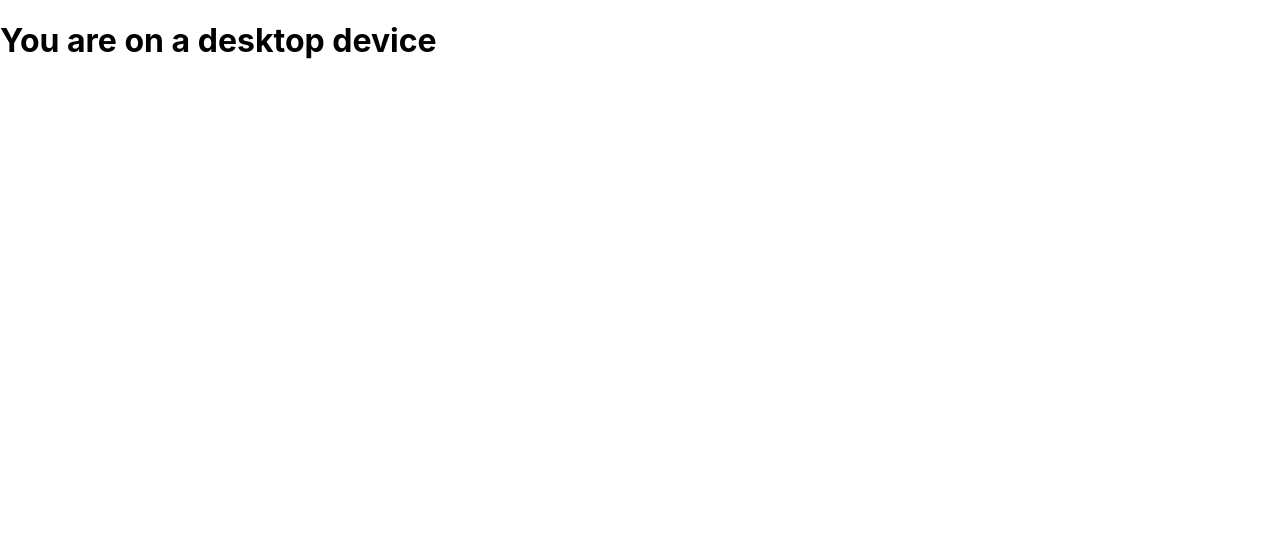
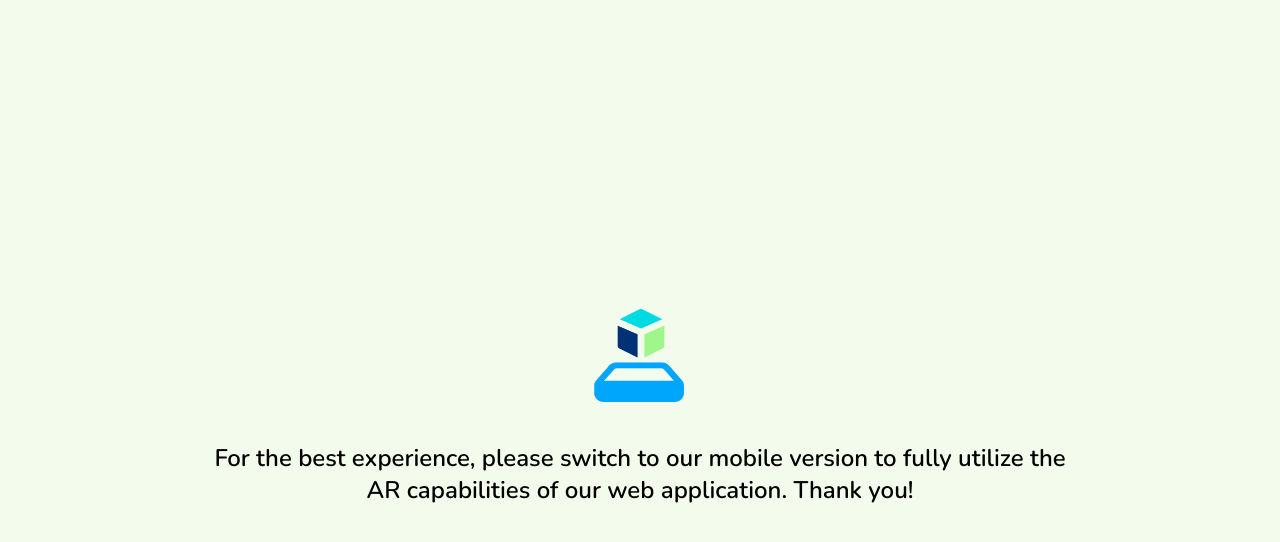
Before and after one commit to AlbertoCabreraJr/learn-through-ar-backend, a React (Create React App) app: page / in a window 1280 px wide. Shown: the top 542 px of the page. Built offline with nearby package versions, Linux system fonts and the light colour scheme.

Commit message:
Added scss

```diff
--- a/package.json
+++ b/package.json
@@ -13,6 +13,7 @@
     "react": "^17.0.2",
     "react-dom": "^17.0.2",
     "react-scripts": "5.0.1",
+    "sass": "^1.58.3",
     "typescript": "^4.9.5",
     "web-vitals": "^2.1.4"
   },
--- a/public/index.html
+++ b/public/index.html
@@ -2,6 +2,9 @@
 <html lang="en">
   <head>
     <meta charset="utf-8" />
+    <link rel="preconnect" href="https://fonts.googleapis.com" />
+    <link rel="preconnect" href="https://fonts.gstatic.com" crossorigin />
+    <link href="https://fonts.googleapis.com/css2?family=Nunito:wght@200;300;400;500;600;700&display=swap" rel="stylesheet" />
     <link rel="icon" href="%PUBLIC_URL%/favicon.png" />
     <meta name="viewport" content="width=device-width, initial-scale=1" />
     <meta name="theme-color" content="#000000" />
--- a/src/App.tsx
+++ b/src/App.tsx
@@ -1,10 +1,14 @@
-import React, { useEffect, useState } from 'react'
+import SwitchToMobileMessage from './components/SwitchToMobileMessage'
 import { useIsDesktop } from './hooks/useIsDesktop'
 
 const App = () => {
   const { isDesktop } = useIsDesktop()
 
-  return <div>{isDesktop ? <h1>You are on a desktop device</h1> : <h1>You are on a mobile device</h1>}</div>
+  if (isDesktop) {
+    return <SwitchToMobileMessage />
+  }
+
+  return <div>hehe</div>
 }
 
 export default App
--- /dev/null
+++ b/src/components/SwitchToMobileMessage.tsx
@@ -0,0 +1,16 @@
+import React from 'react'
+
+import logo from '../assets/logo.png'
+
+const SwitchToMobileMessage = () => {
+  return (
+    <div className='switch-to-mobile-message-container'>
+      <img className='switch-to-mobile-message-logo' src={logo} alt='Learn through AR logo' />
+      <div className='switch-to-mobile-message-text'>
+        For the best experience, please switch to our mobile version to fully utilize the AR capabilities of our web application. Thank you!
+      </div>
+    </div>
+  )
+}
+
+export default SwitchToMobileMessage
--- a/src/index.css
+++ /dev/null
@@ -1,13 +0,0 @@
-body {
-  margin: 0;
-  font-family: -apple-system, BlinkMacSystemFont, 'Segoe UI', 'Roboto', 'Oxygen',
-    'Ubuntu', 'Cantarell', 'Fira Sans', 'Droid Sans', 'Helvetica Neue',
-    sans-serif;
-  -webkit-font-smoothing: antialiased;
-  -moz-osx-font-smoothing: grayscale;
-}
-
-code {
-  font-family: source-code-pro, Menlo, Monaco, Consolas, 'Courier New',
-    monospace;
-}
--- a/src/index.tsx
+++ b/src/index.tsx
@@ -1,6 +1,6 @@
 import React from 'react'
 import ReactDOM from 'react-dom'
-import './index.css'
+import './styles/index.scss'
 import App from './App'
 import * as serviceWorkerRegistration from './serviceWorkerRegistration'
 
--- /dev/null
+++ b/src/styles/_colors.scss
@@ -0,0 +1,9 @@
+// To use these variables in other scss file:
+// @use "colors" as colors;
+
+$background-color: #f3fcec;
+$primary: #00a6fb;
+$secondary: #003075;
+$outline: #cccccc;
+$text-light: $background-color;
+$text-dark: $secondary;
--- /dev/null
+++ b/src/styles/_viewport.scss
@@ -0,0 +1,22 @@
+// https://css-tricks.com/approaches-media-queries-sass/
+
+$tablet-width: 768px;
+$desktop-width: 1024px;
+
+@mixin mobile {
+  @media (max-width: #{$tablet-width - 1}) {
+    @content;
+  }
+}
+
+@mixin tablet {
+  @media (min-width: #{$tablet-width}) {
+    @content;
+  }
+}
+
+@mixin desktop {
+  @media (min-width: #{$desktop-width}) {
+    @content;
+  }
+}
--- /dev/null
+++ b/src/styles/components/_switch-to-mobile-message.scss
@@ -0,0 +1,20 @@
+.switch-to-mobile-message-container {
+  display: flex;
+  flex-direction: column;
+  justify-content: center;
+  align-items: center;
+  height: 100vh;
+  gap: 20px;
+  padding: 0 200px;
+}
+
+.switch-to-mobile-message-text {
+  font-size: 24px;
+  text-align: center;
+  font-weight: 600;
+}
+
+.switch-to-mobile-message-logo {
+  width: 128px;
+  height: 128px;
+}
--- /dev/null
+++ b/src/styles/index.scss
@@ -0,0 +1,16 @@
+@use 'colors' as colors;
+@use 'viewport';
+
+@use 'components/switch-to-mobile-message';
+
+html,
+body {
+  position: relative;
+  padding: 0;
+  margin: 0;
+  width: 100%;
+  height: 100%;
+  overflow: hidden;
+  font-family: Nunito, sans-serif;
+  background-color: colors.$background-color;
+}
```
Also changed, not shown: src/assets/logo.png (added), 1 other file (tests, documents, lock files or other folders).
